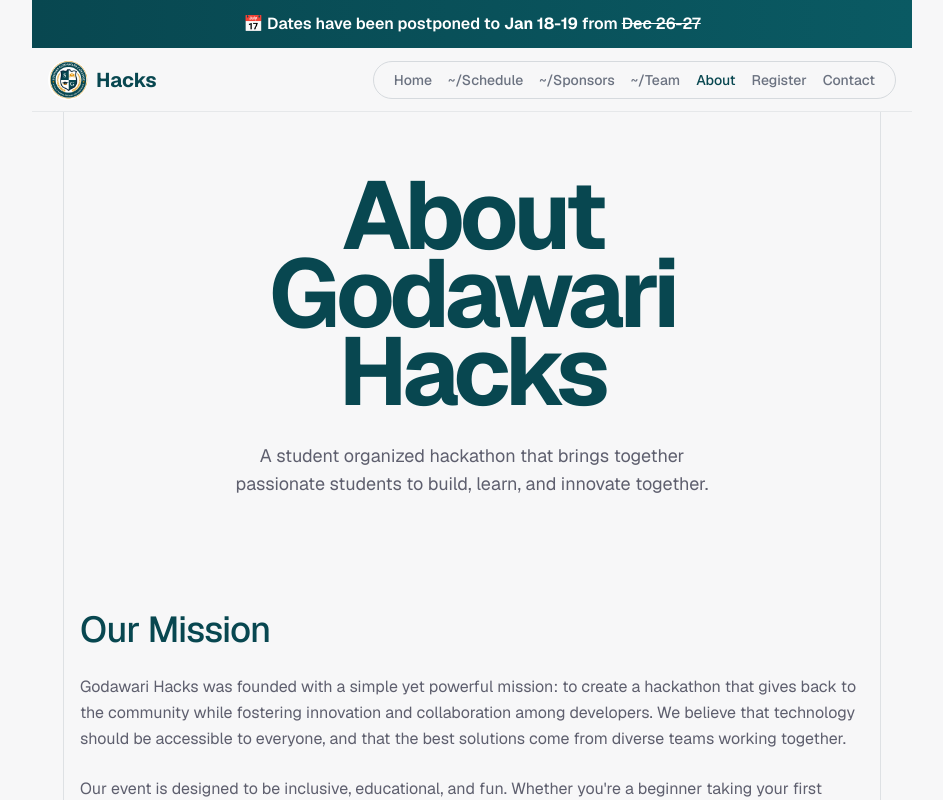
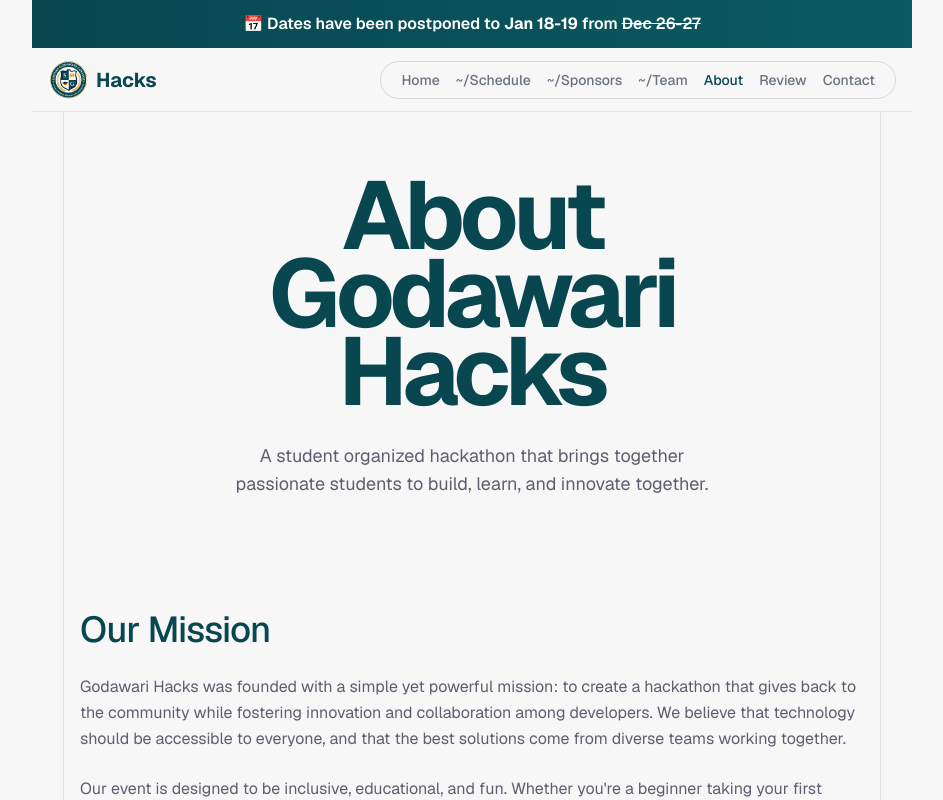
Before and after one commit to Manish-Tamang/godawarihacks, a Next.js app: page /about in a window 1280 px wide. Shown: the top 800 px of the page, without its empty margins (168-1111 px from the left). Built offline with nearby package versions, Linux system fonts and the light colour scheme.

Commit message:
feat: Introduce a new 'Review' page with its layout, content, and navigation links.

```diff
--- a/app/components/Navbar.tsx
+++ b/app/components/Navbar.tsx
@@ -17,7 +17,7 @@ const navigationLinks: readonly NavigationLink[] = [
   { name: "Sponsors", link: "#sponsors" },
   { name: "Team", link: "#team" },
   { name: "About", link: "/about" },
-  { name: "Register", link: "/register" },
+  { name: "Review", link: "/review" },
   { name: "Contact", link: "/contact" },
 ] as const;
 
```
